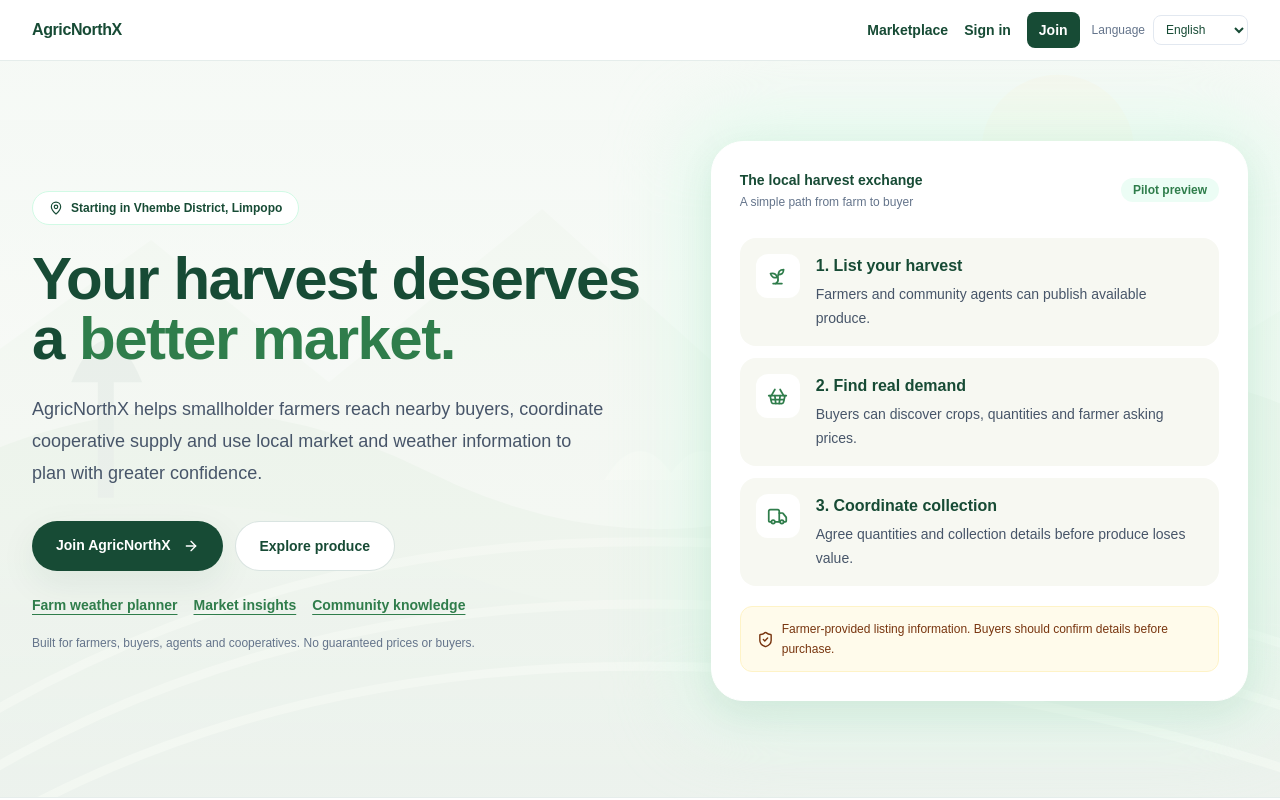
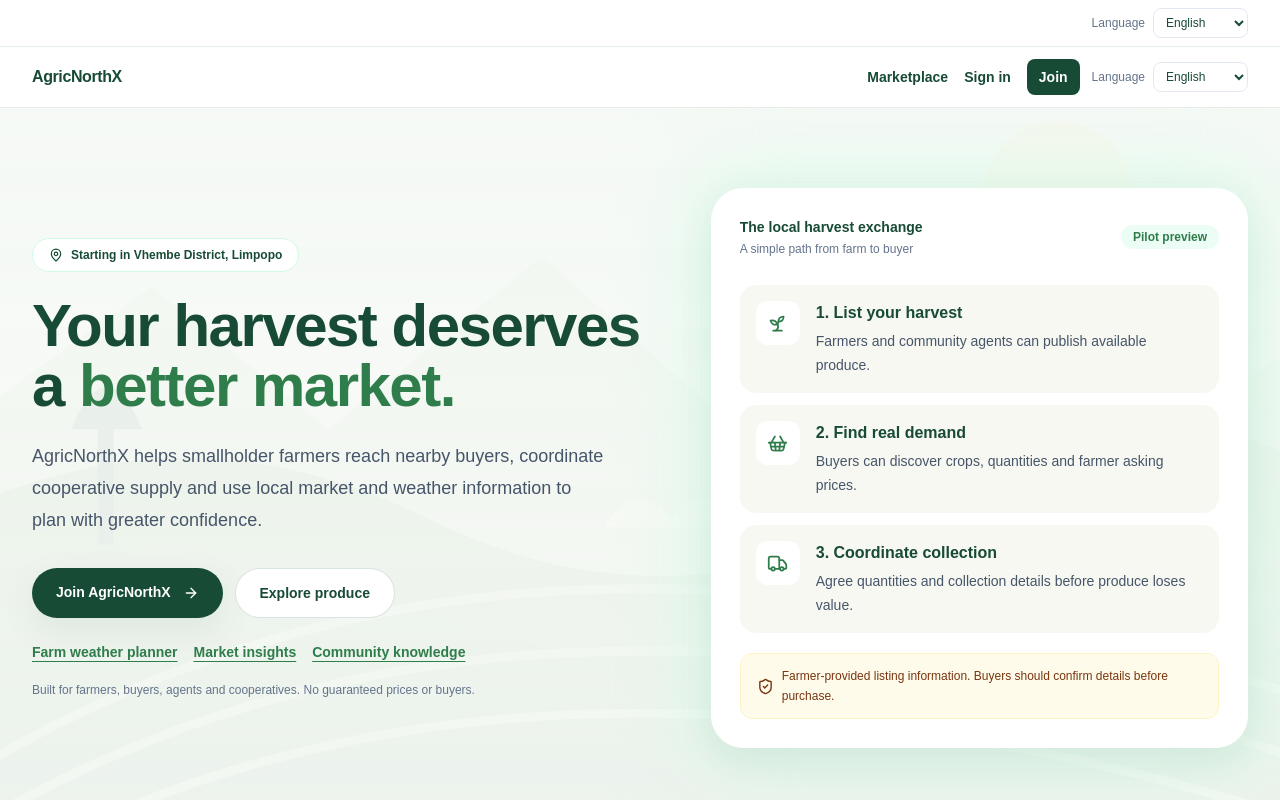
Before and after one commit to BSMbennet/AGRIC-CONNECT, a Next.js app in the folder frontend/: page / in a window 1280 px wide. Shown: the top 800 px of the page. Built offline with nearby package versions, Linux system fonts and the light colour scheme; no server answers.

Commit message:
Make language switcher available on every route

```diff
--- a/frontend/app/layout.tsx
+++ b/frontend/app/layout.tsx
@@ -1,11 +1,12 @@
 import type {Metadata,Viewport} from "next";
 import {NextIntlClientProvider} from "next-intl";
-import {getLocale,getMessages} from "next-intl/server";
+import {getLocale,getMessages,getTranslations} from "next-intl/server";
 import {AssistantWidget} from "@/components/assistant-widget";
+import {LanguageSelector} from "@/components/language-selector";
 import "./globals.css";
 export const metadata:Metadata={title:"AgricNorthX | Local harvest. Smarter decisions. Better markets.",description:"A farmer-to-buyer and smart farming platform for smallholder farmers in Vhembe, Limpopo.",applicationName:"AgricNorthX",manifest:"/manifest.webmanifest",icons:{icon:"/icon.svg"}};
 export const viewport:Viewport={themeColor:"#174B35",width:"device-width",initialScale:1};
 export default async function RootLayout({children}:{readonly children:React.ReactNode}){
- const [locale,messages]=await Promise.all([getLocale(),getMessages()]);
- return <html lang={locale}><body><NextIntlClientProvider messages={messages}>{children}<AssistantWidget initialLanguage={locale}/></NextIntlClientProvider></body></html>;
+ const [locale,messages,t]=await Promise.all([getLocale(),getMessages(),getTranslations("app")]);
+ return <html lang={locale}><body><NextIntlClientProvider messages={messages}><div className="sticky top-0 z-[60] flex justify-end border-b border-emerald-900/10 bg-white/95 px-5 py-2 backdrop-blur sm:px-8"><LanguageSelector initialValue={locale} label={t("language")}/></div>{children}<AssistantWidget initialLanguage={locale}/></NextIntlClientProvider></body></html>;
 }
```
